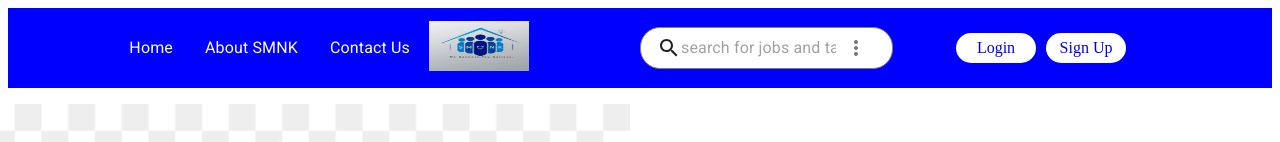
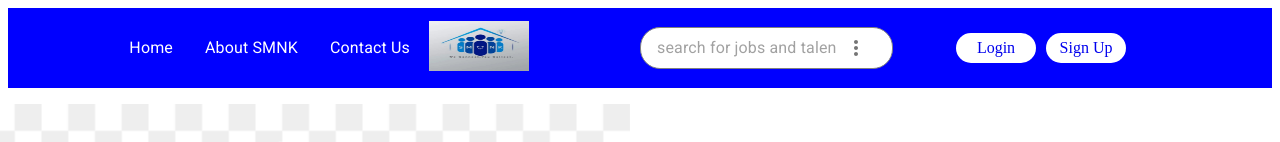
Before and after one commit to paulsontiti/smnk, a Next.js app: page / in a window 1280 px wide. Shown: the top 142 px of the page. Built offline with nearby package versions, Linux system fonts and the light colour scheme.

Commit message:
Update searchWrapper.tsx

```diff
--- a/src/components/home/desktop/searchWrapper.tsx
+++ b/src/components/home/desktop/searchWrapper.tsx
@@ -1,5 +1,4 @@
 import { IconButton, InputBase, Typography } from "@mui/material";
-import SearchIcon from '@material-ui/icons/Search';
 import MoreVertIcon from '@mui/icons-material/MoreVert';
 
 
@@ -9,7 +8,7 @@ export default function DesktopSearchBox(){
 
         <InputBase
         placeholder="search for jobs and talent"
-        startAdornment={<SearchIcon/>}
+
         endAdornment={<IconButton><MoreVertIcon/></IconButton>}
         sx={{
             border:'1px solid grey',
```
